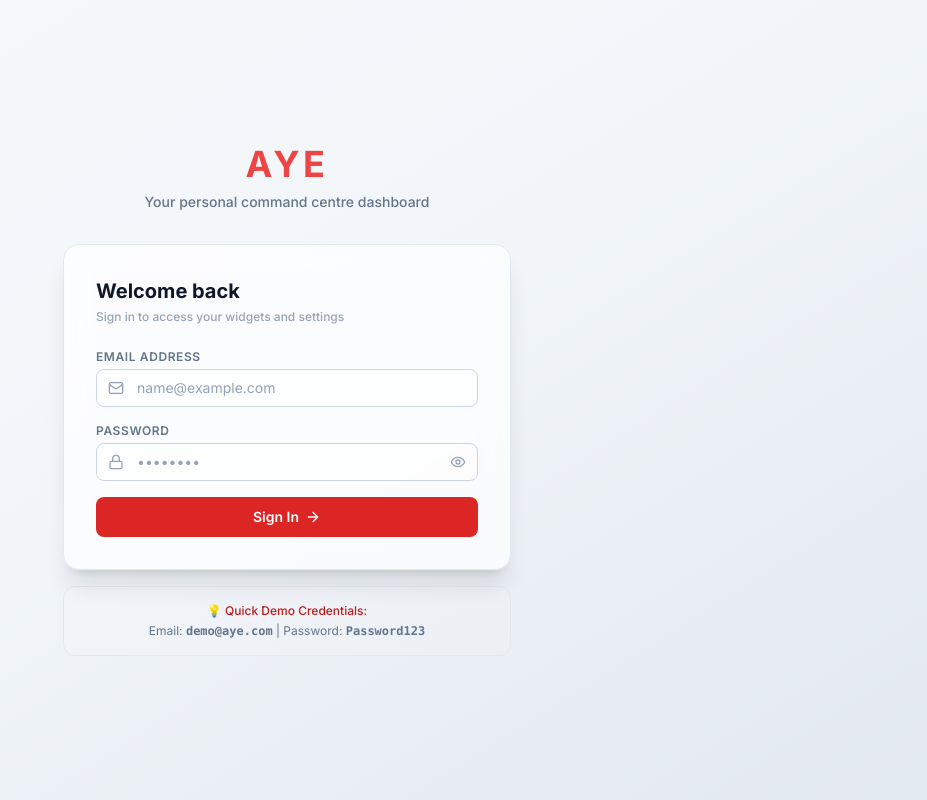
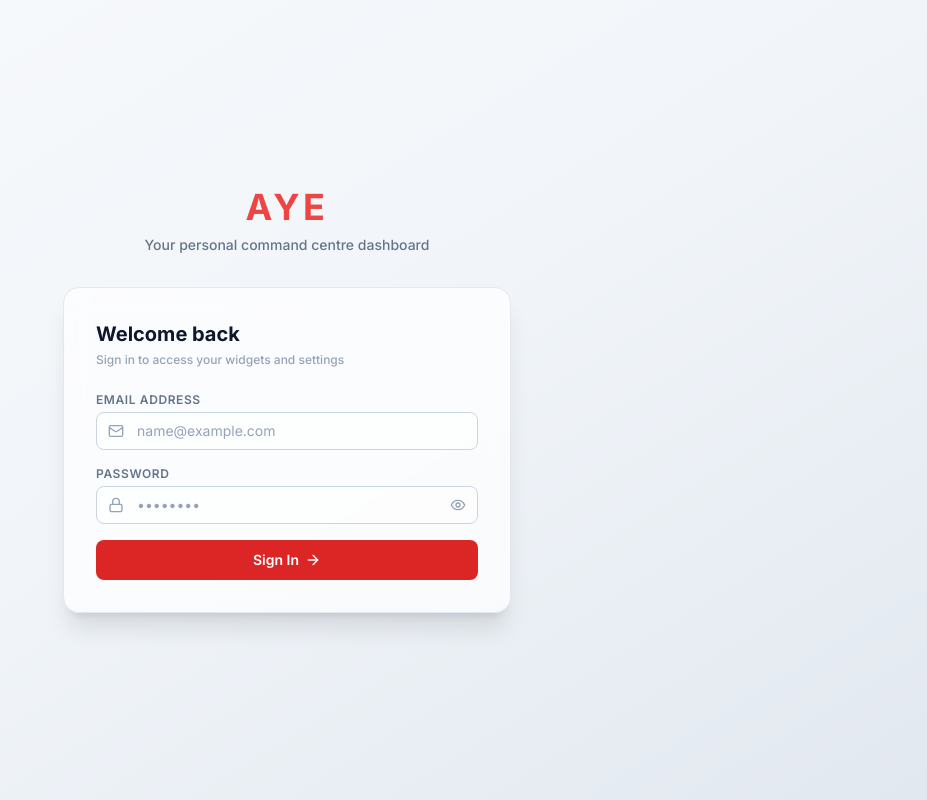
Before and after one commit to ChokshiRaj/aye, a React (Vite) app in the folder client/: page /login in a window 1280 px wide. Shown: the whole page, without its empty margins (353-1280 px from the left). Built offline with nearby package versions, Linux system fonts and the light colour scheme; no server answers.

Commit message:
feat: implement login page with support for credentials, email OTP, and 2FA verification

```diff
--- a/client/src/pages/LoginPage.tsx
+++ b/client/src/pages/LoginPage.tsx
@@ -309,17 +309,6 @@ export function LoginPage() {
             </div>
           )}
         </div>
-
-        {/* Demo Credentials Alert */}
-        <div className="mt-4 rounded-xl border border-red-150 bg-red-50/10 p-4 text-center dark:border-red-950/20 dark:bg-red-950/10">
-          <p className="text-xs font-medium text-red-700 dark:text-red-450">
-            💡 Quick Demo Credentials:
-          </p>
-          <p className="mt-1 text-xs text-slate-500 dark:text-slate-400">
-            Email: <span className="font-mono font-semibold">demo@aye.com</span> | Password:{' '}
-            <span className="font-mono font-semibold">Password123</span>
-          </p>
-        </div>
       </div>
     </div>
   );
```
